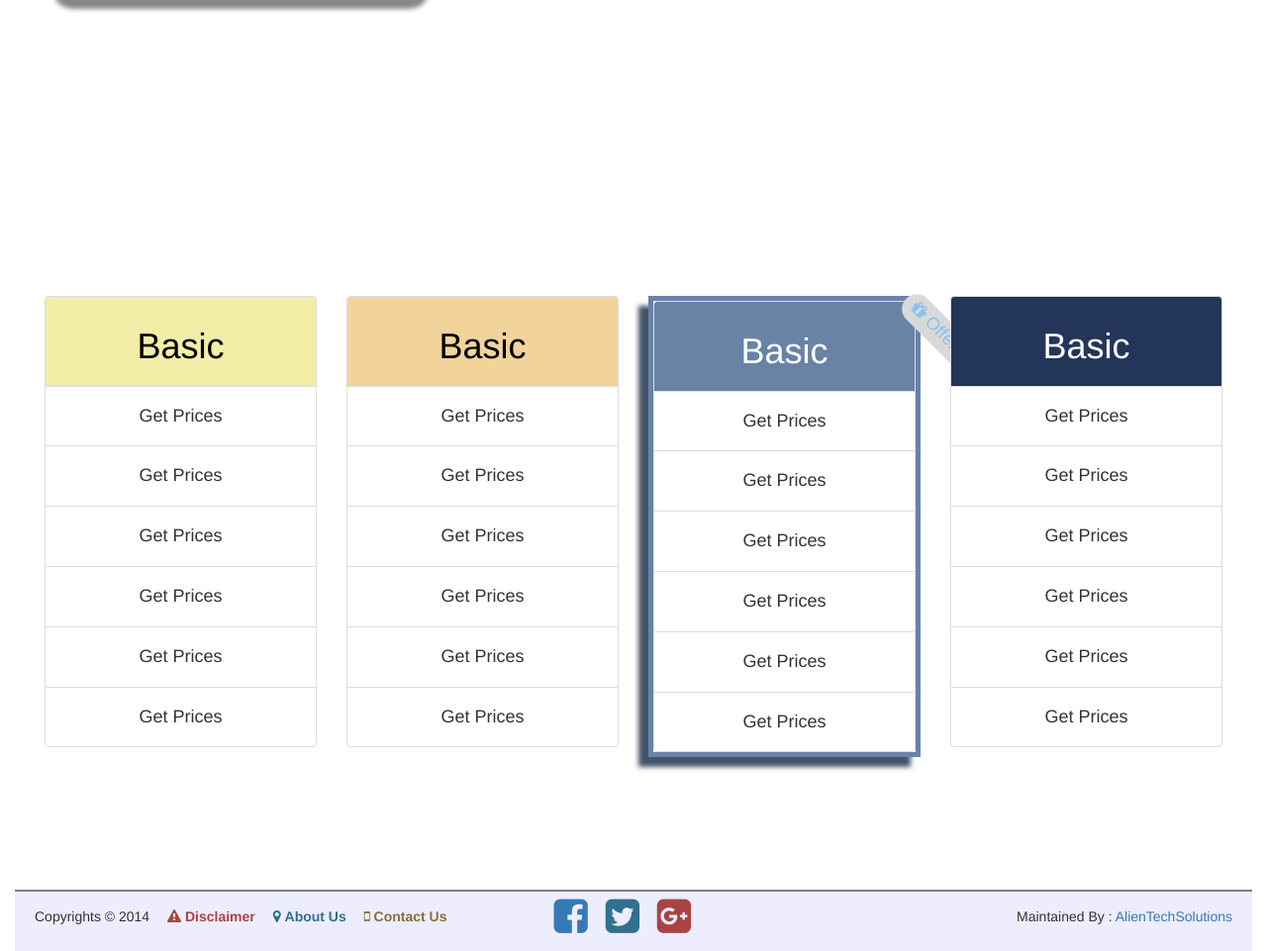
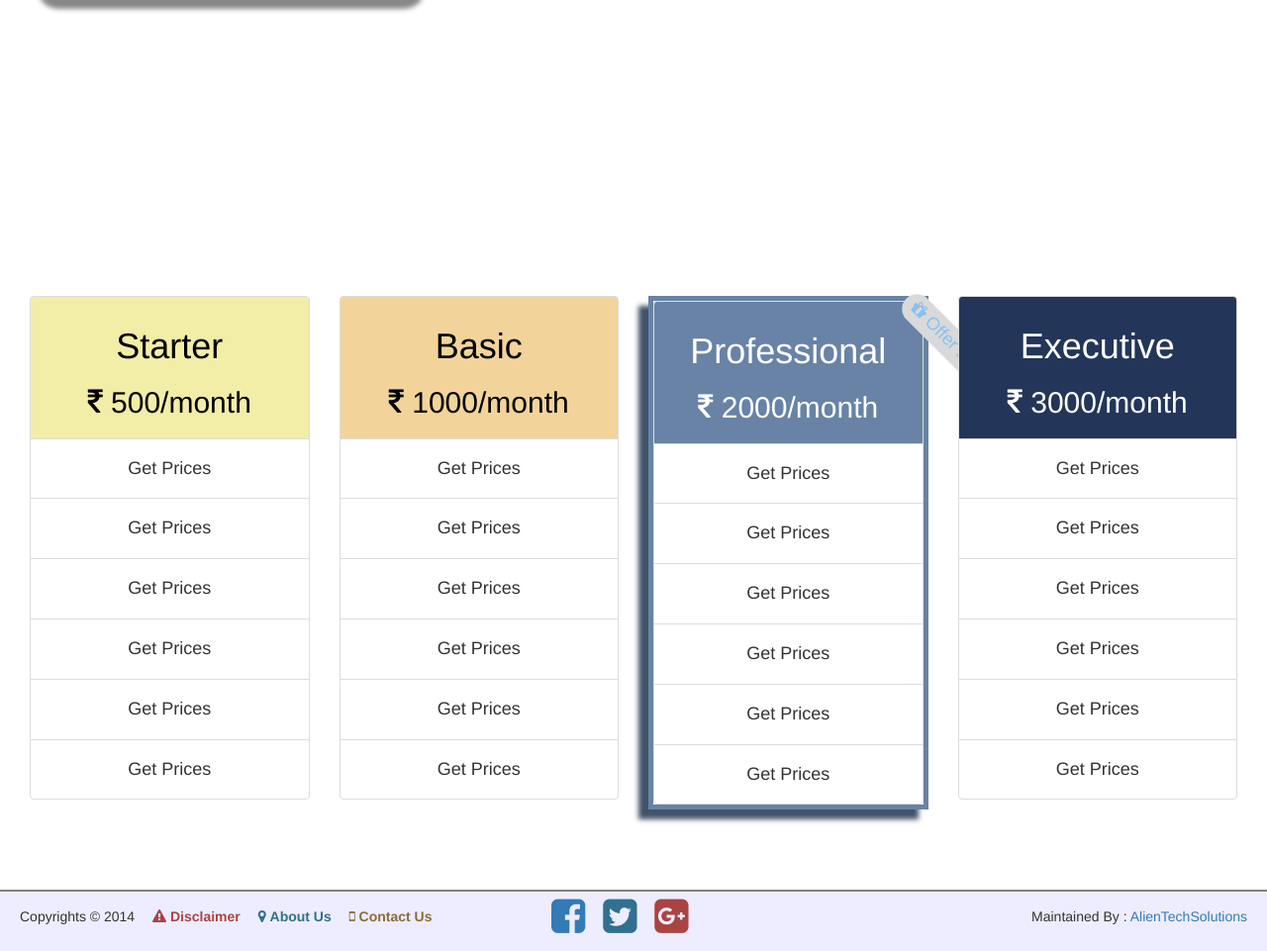
Before and after one commit to AtsMurtuza/E-Shop-InternshipProject, a PHP site: page / in a window 1280 px wide. Shown: the part 971-1932 px from the top of the page at 99% size. Run offline with PHP 8.4, Linux system fonts and the light colour scheme; some libraries are stand-ins or nearby versions.

Commit message:
Pricing Plan Changes

```diff
--- a/public/_Shops/PricingPlans.php
+++ b/public/_Shops/PricingPlans.php
@@ -41,6 +41,7 @@
 		margin-top:-40px;
 		background-color:#D9D9D9;
 		border:2px #D9D9D9 solid;
+		border:2px #D9D9D9 solid;
 		border-radius:5em;
 		width:100px;
 		height:30px;
@@ -75,7 +76,8 @@
 	<div class="col-md-3">
 		<div class="list-group pricing-first">
 			<div class="list-group-item pricing-first-header">
-				<h1>Basic</h1>
+				<h1>Starter</h1>
+				<h2><i class="fa fa-inr"></i> 500/month</h2>
 			</div>
 			<div class="list-group-item">
 				<h4>Get Prices</h4>
@@ -97,6 +99,7 @@
 		<div class="list-group pricing-second">
 			<div class="list-group-item pricing-second-header">
 				<h1>Basic</h1>
+				<h2><i class="fa fa-inr"></i> 1000/month</h2>
 			</div>
 			<div class="list-group-item">
 				<h4>Get Prices</h4>
@@ -117,8 +120,9 @@
 	<div class="col-md-3">
 		<div class="list-group pricing-third">
 			<div class="list-group-item pricing-third-header">
-				<h1>Basic</h1>
-				<p class="pricing-badge"><i class="fa fa-gift"></i>&nbsp;Offer&nbsp;<i class="fa fa-gift"></i></p>
+				<h1>Professional</h1>
+				<p class="pricing-badge" data><i class="fa fa-gift"></i>&nbsp;Offer&nbsp;<i class="fa fa-gift"></i></p>
+				<h2><i class="fa fa-inr"></i> 2000/month</h2>
 			</div>
 			<div class="list-group-item">
 				<h4>Get Prices</h4>
@@ -139,7 +143,8 @@
 	<div class="col-md-3">
 		<div class="list-group pricing-forth">
 			<div class="list-group-item pricing-forth-header">
-				<h1>Basic</h1>
+				<h1>Executive</h1>
+				<h2><i class="fa fa-inr"></i> 3000/month</h2>
 			</div>
 			<div class="list-group-item">
 				<h4>Get Prices</h4>
--- a/public/_Shops/index.php
+++ b/public/_Shops/index.php
@@ -3,7 +3,7 @@
 		<title>E-Shop</title>
 		<?php require_once('_css-include.php');?>
 	</head>
-	<body class="container-fluid">
+	<body>
 	<?php require_once('unloggedheader.php');?>
 	<div id="RegistrationDiv">
 		<?php require_once('FirstRegistration.php');?>
@@ -23,4 +23,5 @@
 	<?php require_once('footer.php');?>
 	</body>
 	<?php require_once('_js-include.php');?>
+
 </html>
--- a/public/_Shops/unloggedheader.php
+++ b/public/_Shops/unloggedheader.php
@@ -11,12 +11,12 @@
 		</header>
 		<section class="collapse navbar-collapse" id="collapsibleMenu">
 			<ul class="nav navbar-nav">
-				<li><a href="#"><i class="fa fa-home"></i> Register </a></li>
-				<li><a href="#"><i class="fa fa-map-marker"></i> About Us</a></li>
-				<li><a href="#"><i class="fa fa-inr"></i> Pricing Plans</a></li>
-				<li><a href="#"><i class="glyphicon glyphicon-thumbs-up"></i> Testimonials</a></li>
-				<li><a href="#"><i class="glyphicon glyphicon-question-sign"></i> FAQ</a></li>
-				<li><a href="#"><i class="fa fa-phone"></i> Talk To Us</a></li>
+				<li><a href="#RegistrationDiv"><i class="fa fa-home"></i> Register </a></li>
+				<li><a href="#AboutUsDiv"><i class="fa fa-map-marker"></i> About Us</a></li>
+				<li><a href="#PricingPlanDiv"><i class="fa fa-inr"></i> Pricing Plans</a></li>
+				<li><a href="#TestimonialDiv"><i class="glyphicon glyphicon-thumbs-up"></i> Testimonials</a></li>
+				<li><a href="#FAQDiv"><i class="glyphicon glyphicon-question-sign"></i> FAQ</a></li>
+				<li><a href="#TalkToUsDiv"><i class="fa fa-phone"></i> Talk To Us</a></li>
 			</ul>
 			<ul class="nav navbar-nav navbar-right">
 				<li style="margin-top:7px;">
```
